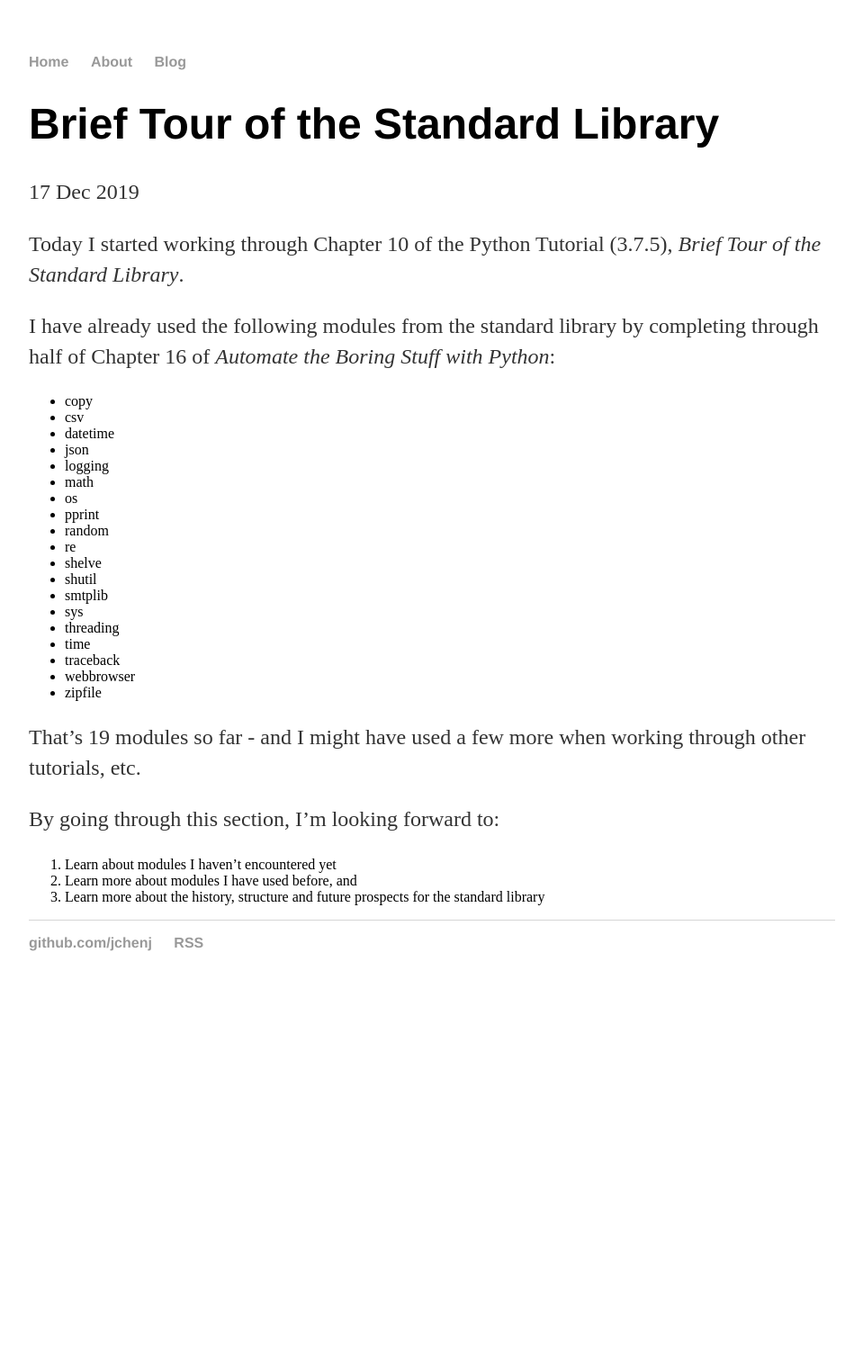
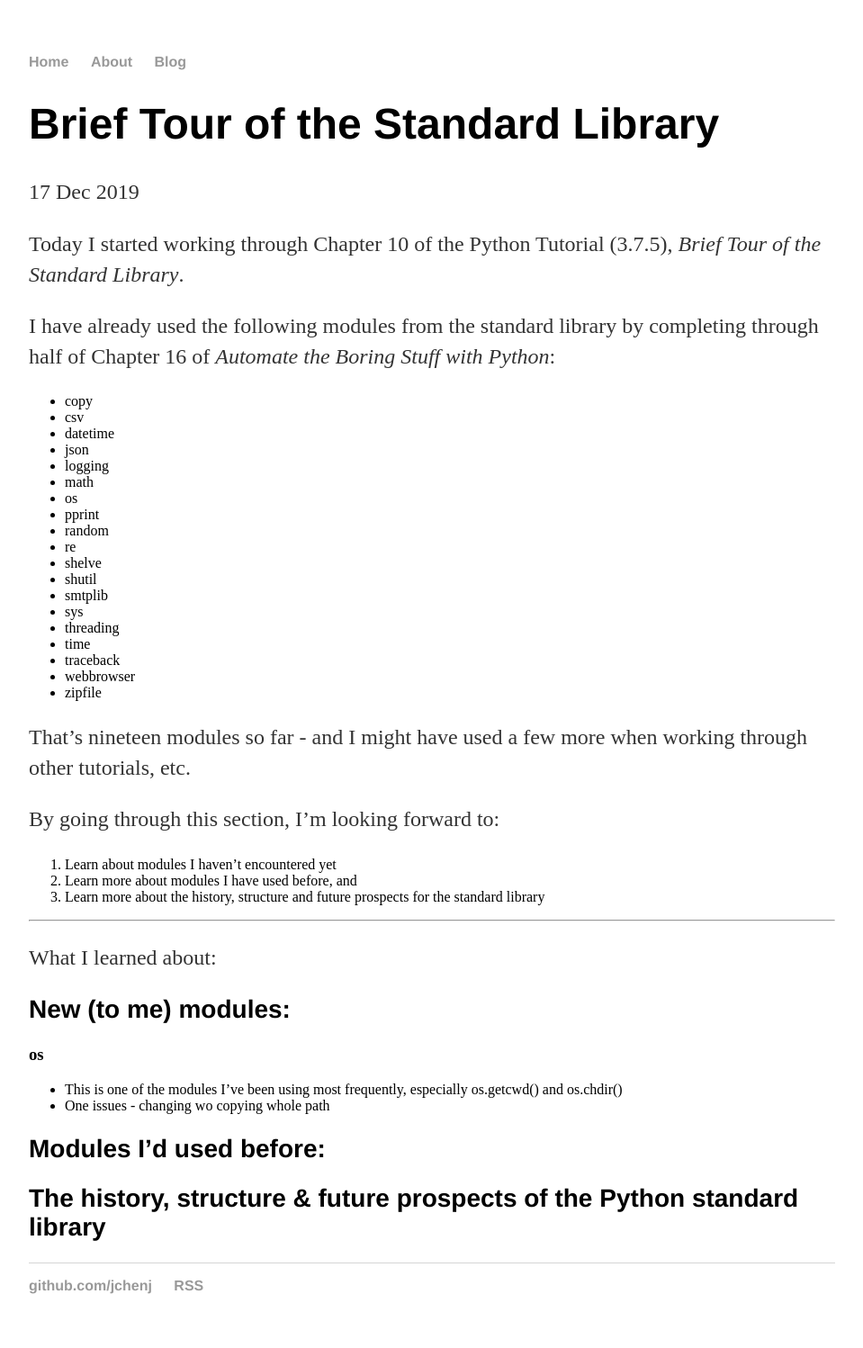
Before and after one commit to jchenj/jchenj.github.io, a Jekyll site: the page built from _posts/2019-12-17-brief-tour-python-standard-library.md, in a window 1280 px wide. Shown: the whole page at 90% size, without its empty margins (160-1119 px from the left). Built offline with Jekyll 4.4.1, drawn with Linux system fonts in a browser that asks for light colours; before the commit the page ends 1117 px from its top, so only the background shows below that.

Commit message:
Update 2019-12-17-brief-tour-python-standard-library.md

```diff
--- a/_posts/2019-12-17-brief-tour-python-standard-library.md
+++ b/_posts/2019-12-17-brief-tour-python-standard-library.md
@@ -32,7 +32,7 @@ the Boring Stuff with Python*:
 * zipfile
 
 
-That's 19 modules so far - and I might have used a few more when working through other tutorials, etc.
+That's nineteen modules so far - and I might have used a few more when working through other tutorials, etc.
 
 
 By going through this section, I'm looking forward to:
@@ -40,3 +40,16 @@ By going through this section, I'm looking forward to:
 1. Learn about modules I haven't encountered yet
 2. Learn more about modules I have used before, and
 3. Learn more about the history, structure and future prospects for the standard library
+
+---
+What I learned about:
+
+## New (to me) modules:
+
+### os
+* This is one of the modules I've been using most frequently, especially os.getcwd() and os.chdir()
+* One issues - changing wo copying whole path
+
+## Modules I'd used before:
+
+## The history, structure & future prospects of the Python standard library
```
